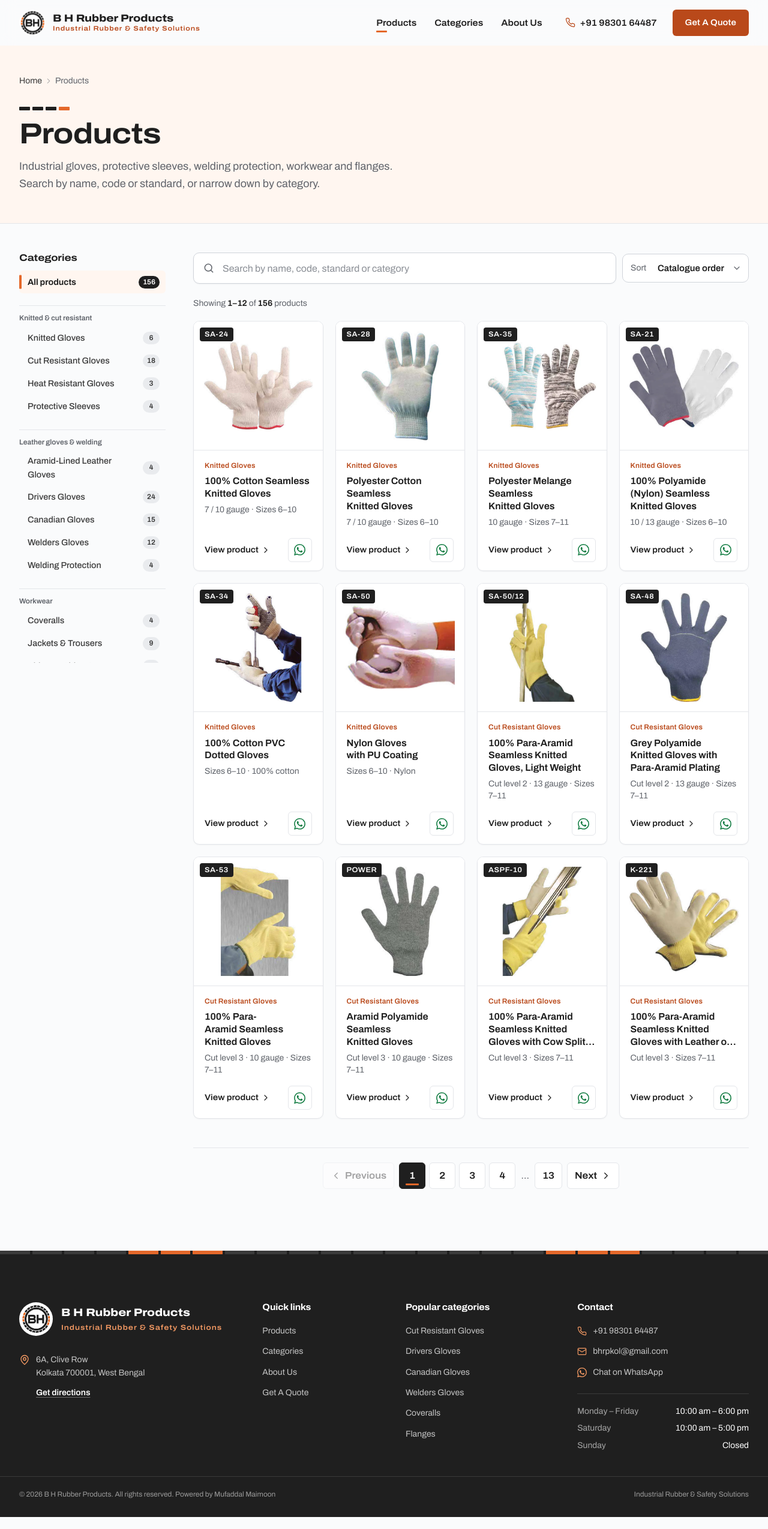
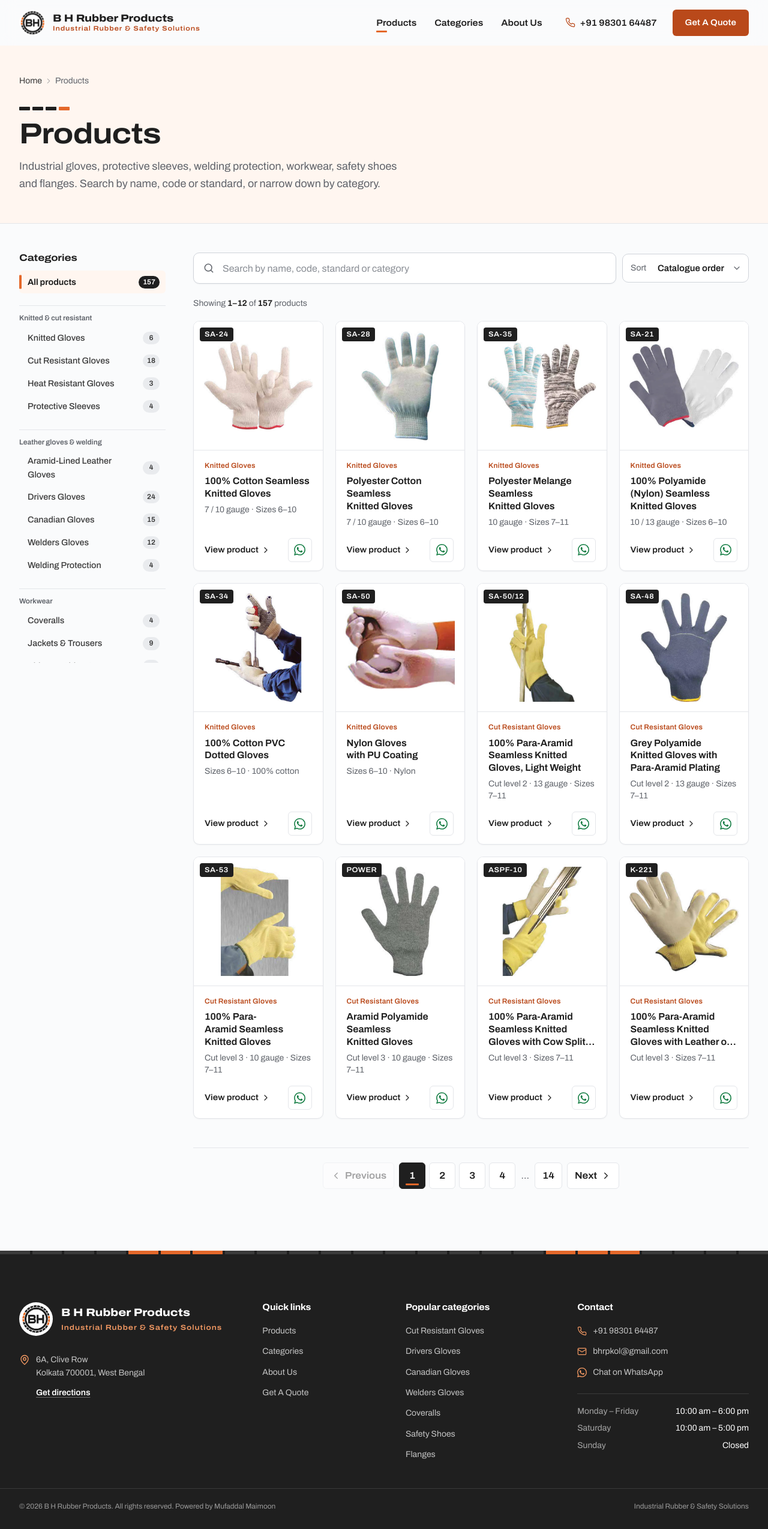
Before and after one commit to mufillua/bh-rubber-products, an Angular app: page /products in a window 1280 px wide. Shown: the whole page at 60% size. Built offline with nearby package versions, Linux system fonts and the light colour scheme.

Commit message:
safety shoes added

```diff
--- a/src/app/core/models/product.model.ts
+++ b/src/app/core/models/product.model.ts
@@ -47,6 +47,7 @@ export type CategorySlug =
   | 'jackets-trousers'
   | 'shirts-tshirts-vests'
   | 'uniforms-lab-coats'
+  | 'safety-shoes'
   | 'flanges';
 
 export type DivisionSlug = 'knitted' | 'leather' | 'workwear' | 'piping';
--- a/src/app/data/categories.data.ts
+++ b/src/app/data/categories.data.ts
@@ -15,7 +15,7 @@ export const DIVISIONS: Division[] = [
   {
     slug: 'workwear',
     name: 'Workwear',
-    description: 'Coveralls, jackets, trousers, shirts, vests and uniforms.',
+    description: 'Coveralls, jackets, trousers, shirts, vests, uniforms and safety shoes.',
   },
   {
     slug: 'piping',
@@ -118,6 +118,13 @@ export const CATEGORIES: Category[] = [
     image: 'products/royal-blue-tunic.webp',
   },
   {
+    slug: 'safety-shoes',
+    name: 'Safety Shoes',
+    division: 'workwear',
+    description: 'Steel toe leather safety shoes to EN ISO 20345, with antistatic, oil and heat resistant PU soles.',
+    image: 'products/storm-safety-shoe.webp',
+  },
+  {
     slug: 'flanges',
     name: 'Flanges',
     division: 'piping',
--- a/src/app/data/products.data.ts
+++ b/src/app/data/products.data.ts
@@ -822,6 +822,47 @@ const RAW_PRODUCTS: RawProduct[] = [
     features: ['100% cotton tunic', 'Contrast piping at collar, sleeve and down pocket', 'Front closure with polyester buttons'],
     image: img('royal-blue-tunic'),
   },
+
+  /* ═══════════════ SAFETY SHOES ═══════════════ */
+  {
+    code: 'STORM', name: 'Steel Toe Leather Safety Shoe', category: 'safety-shoes',
+    shortDescription: 'S1 SRC · 200 J steel toe cap · Sizes 38–47',
+    description:
+      'Black buffalo grain leather safety shoe with a 200 J alloy steel toe cap and a direct-injection double-density PU sole that is anti-skid and oil, chemical and fuel resistant. CE and ISI certified to EN ISO 20345:2011 S1 SRC.',
+    specs: {
+      'Safety class': 'EN ISO 20345:2011 S1 SRC',
+      'Toe cap': 'Alloy steel, 200 J impact resistance',
+      Sole: 'Direct injection double density PU',
+      Upper: 'Black Barton grain buffalo leather',
+      'Antistatic (sole)': '100 kΩ – 1000 MΩ',
+      'Electrical resistance (sole)': 'Up to 11 kV',
+      'Heat resistance (sole)': 'Max 120 °C for 1 minute exposure',
+      'Heel height': '48 mm',
+      'Toe height': '30 mm',
+      Fitting: 'EE',
+      Last: '443',
+      'HSN code': '64034000',
+    },
+    sizes: ['38', '39', '40', '41', '42', '43', '44', '45', '46', '47'],
+    materials: ['Buffalo grain leather', 'Double density PU sole', 'Alloy steel toe cap', 'Nickel plated brass eyelets'],
+    colours: ['Black, with red and white accent stitching'],
+    standards: ['CE', 'ISI', 'EN ISO 20345:2011 S1 SRC'],
+    features: [
+      'Direct injection double density PU sole for enhanced safety, comfort and durability',
+      'Upper in black Barton grain buffalo leather',
+      'Nickel plated round brass eyelets',
+      'EN certified, imported, powder coated, rust proof, extra wide alloy steel toe cap with 200 J impact resistance',
+      'Anatomically shaped lasts with curved heel and rounded edges for comfort over long periods of wear',
+      'Anti-torsion system for stability and protection from ankle twisting',
+      'Imported, soft, breathable and absorbent lining with anti-bacterial treatment for odour control',
+      'Insocks with anti-bacterial properties',
+      'Energy returning heel',
+      'Red and white thread accent stitching',
+      'Free of Azo dyes; uses water based adhesives, as per European norms',
+      'Anti-skid, oil, chemical and fuel resistant sole',
+    ],
+    image: img('storm-safety-shoe'),
+  },
 ];
 
 /* ---------- build the final, typed product list ---------- */
--- a/src/app/layout/footer/footer.ts
+++ b/src/app/layout/footer/footer.ts
@@ -17,7 +17,7 @@ export class Footer {
   readonly enquiry = inject(EnquiryService);
   private readonly catalog = inject(CatalogService);
   readonly categories = (
-    ['cut-resistant-gloves', 'drivers-gloves', 'canadian-gloves', 'welders-gloves', 'coveralls', 'flanges'] as const
+    ['cut-resistant-gloves', 'drivers-gloves', 'canadian-gloves', 'welders-gloves', 'coveralls', 'safety-shoes', 'flanges'] as const
   ).map((slug) => this.catalog.getCategory(slug)!);
   readonly year = new Date().getFullYear();
 
--- a/src/app/pages/about/about.html
+++ b/src/app/pages/about/about.html
@@ -15,7 +15,7 @@
       <p>
         From our base at {{ company.address.line1 }}, {{ company.address.city }}, we supply a range that covers knitted
         and cut resistant gloves, heat resistant gloves and arm sleeves, leather drivers, Canadian and welders gloves,
-        welding protection, industrial workwear, and flanges for industrial piping.
+        welding protection, industrial workwear, safety shoes, and flanges for industrial piping.
       </p>
       <p>
         We keep the process simple: find the product, check its details, and send us an enquiry with the code and
--- a/src/app/pages/about/about.ts
+++ b/src/app/pages/about/about.ts
@@ -41,7 +41,7 @@ export class About {
     {
       icon: 'layers',
       title: 'Product Range',
-      text: `${this.catalog.products.length} products across ${this.catalog.categories.length} categories — from seamless knitted gloves and coveralls to flanges.`,
+      text: `${this.catalog.products.length} products across ${this.catalog.categories.length} categories — from seamless knitted gloves, coveralls and safety shoes to flanges.`,
     },
     {
       icon: 'headset',
@@ -54,7 +54,7 @@ export class About {
     inject(SeoService).set({
       title: 'About Us',
       description:
-        'B H Rubber Products, 6A Clive Row, Kolkata, supplies industrial gloves, welding protection, workwear and flanges with a focus on quality, reliability and dependable service.',
+        'B H Rubber Products, 6A Clive Row, Kolkata, supplies industrial gloves, welding protection, workwear, safety shoes and flanges with a focus on quality, reliability and dependable service.',
       path: '/about',
     });
   }
--- a/src/app/pages/categories/categories.ts
+++ b/src/app/pages/categories/categories.ts
@@ -14,7 +14,7 @@ import { RevealDirective } from '../../shared/directives/reveal.directive';
   template: `
     <bh-page-header
       title="Categories"
-      [intro]="catalog.categories.length + ' categories, grouped into gloves, leather protection, workwear and flanges. Choose one to see every product in it.'"
+      [intro]="catalog.categories.length + ' categories, grouped into gloves, leather protection, workwear, safety shoes and flanges. Choose one to see every product in it.'"
       [crumbs]="[{ label: 'Categories' }]"
     />
 
@@ -60,7 +60,7 @@ export class Categories {
     inject(SeoService).set({
       title: 'Categories',
       description:
-        'Browse B H Rubber Products by category: knitted, cut resistant and heat resistant gloves, leather drivers, Canadian and welders gloves, welding protection, workwear and flanges.',
+        'Browse B H Rubber Products by category: knitted, cut resistant and heat resistant gloves, leather drivers, Canadian and welders gloves, welding protection, workwear, safety shoes and flanges.',
       path: '/categories',
     });
   }
--- a/src/app/pages/home/home.html
+++ b/src/app/pages/home/home.html
@@ -7,7 +7,7 @@
       <div>
         <div class="seg-rule" aria-hidden="true"><i></i><i></i><i></i><i></i></div>
         <h2 id="cat-title">Browse by category</h2>
-        <p>{{ catalog.categories.length }} categories across gloves, leather protection, workwear and flanges.</p>
+        <p>{{ catalog.categories.length }} categories across gloves, leather protection, workwear, safety shoes and flanges.</p>
       </div>
       <a class="btn btn--outline" routerLink="/categories">All categories</a>
     </div>
--- a/src/app/pages/products/products.html
+++ b/src/app/pages/products/products.html
@@ -1,6 +1,6 @@
 <bh-page-header
   [title]="category()?.name ?? 'Products'"
-  [intro]="category()?.description ?? 'Industrial gloves, protective sleeves, welding protection, workwear and flanges. Search by name, code or standard, or narrow down by category.'"
+  [intro]="category()?.description ?? 'Industrial gloves, protective sleeves, welding protection, workwear, safety shoes and flanges. Search by name, code or standard, or narrow down by category.'"
   [crumbs]="category() ? [{ label: 'Products', link: '/products' }, { label: category()!.name }] : [{ label: 'Products' }]"
 />
 
--- a/src/app/pages/products/products.ts
+++ b/src/app/pages/products/products.ts
@@ -118,7 +118,7 @@ export class Products {
           title: cat ? cat.name : 'Products',
           description: cat
             ? `${cat.name} from B H Rubber Products: ${cat.description}`
-            : `Browse the B H Rubber Products catalogue of ${this.totalCount} industrial gloves, protective sleeves, welding protection, workwear and flanges.`,
+            : `Browse the B H Rubber Products catalogue of ${this.totalCount} industrial gloves, protective sleeves, welding protection, workwear, safety shoes and flanges.`,
           path: '/products' + (cat ? `?category=${cat.slug}` : '') + (page > 1 ? `${cat ? '&' : '?'}page=${page}` : ''),
         }),
       );
```
Also changed, not shown: public/products/storm-safety-shoe.webp (added), 1 other file (tests, documents, lock files or other folders).
